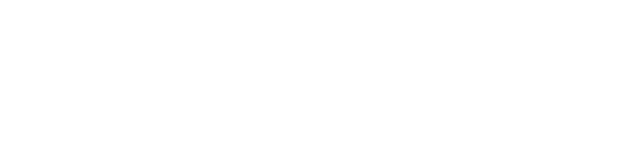
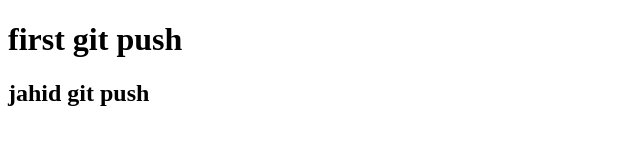
Before and after one commit to Jahid22/my-first-repo, a plain HTML site: page index.html in a window 1280 px wide. Shown: the whole page, without its empty margins (0-640 px from the left). Drawn offline with Linux system fonts and the light colour scheme.

Commit message:
added header

```diff
--- a/index.html
+++ b/index.html
@@ -7,6 +7,8 @@
     <title>my git hubpro</title>
 </head>
 <body>
+    <h1>first git push</h1>
+    <h2>jahid git push</h2>
 
 </body>
 </html>
```
